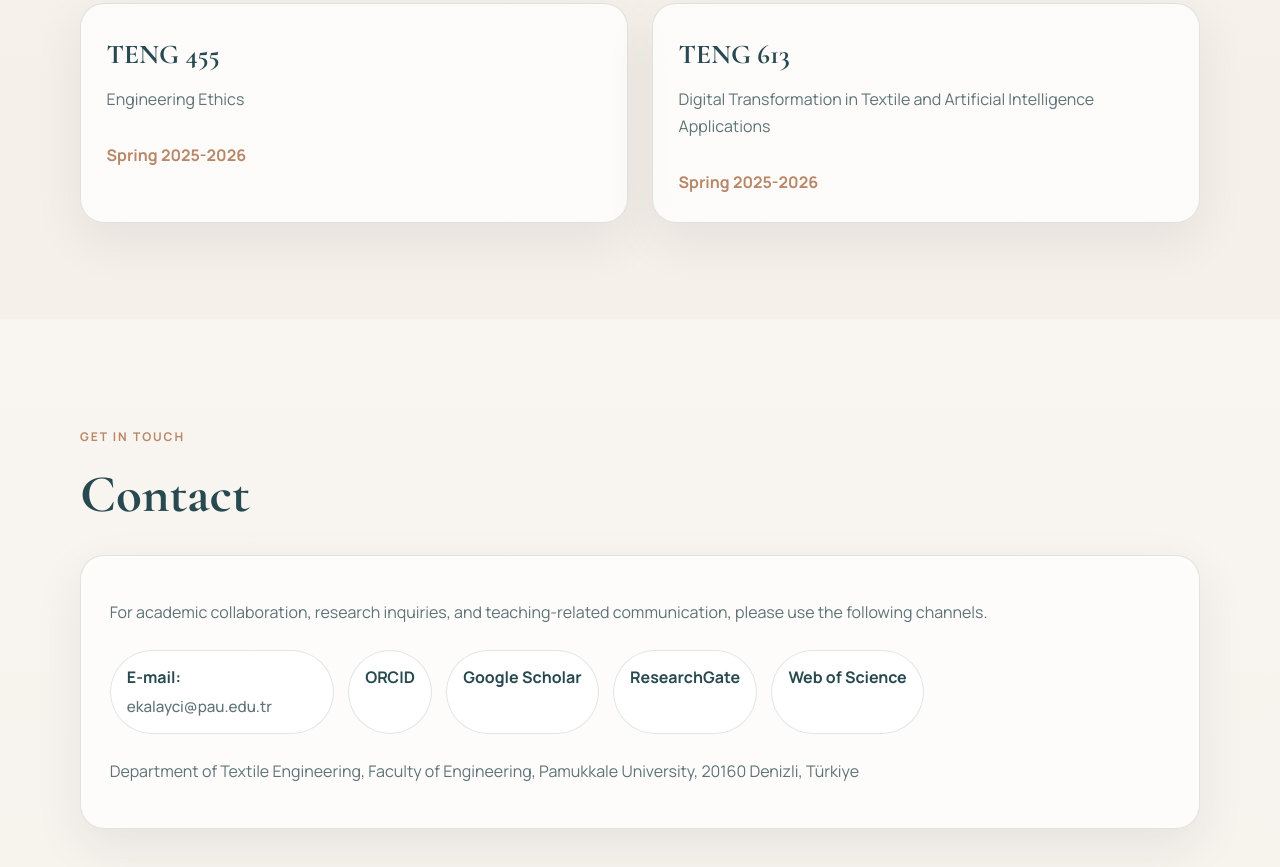
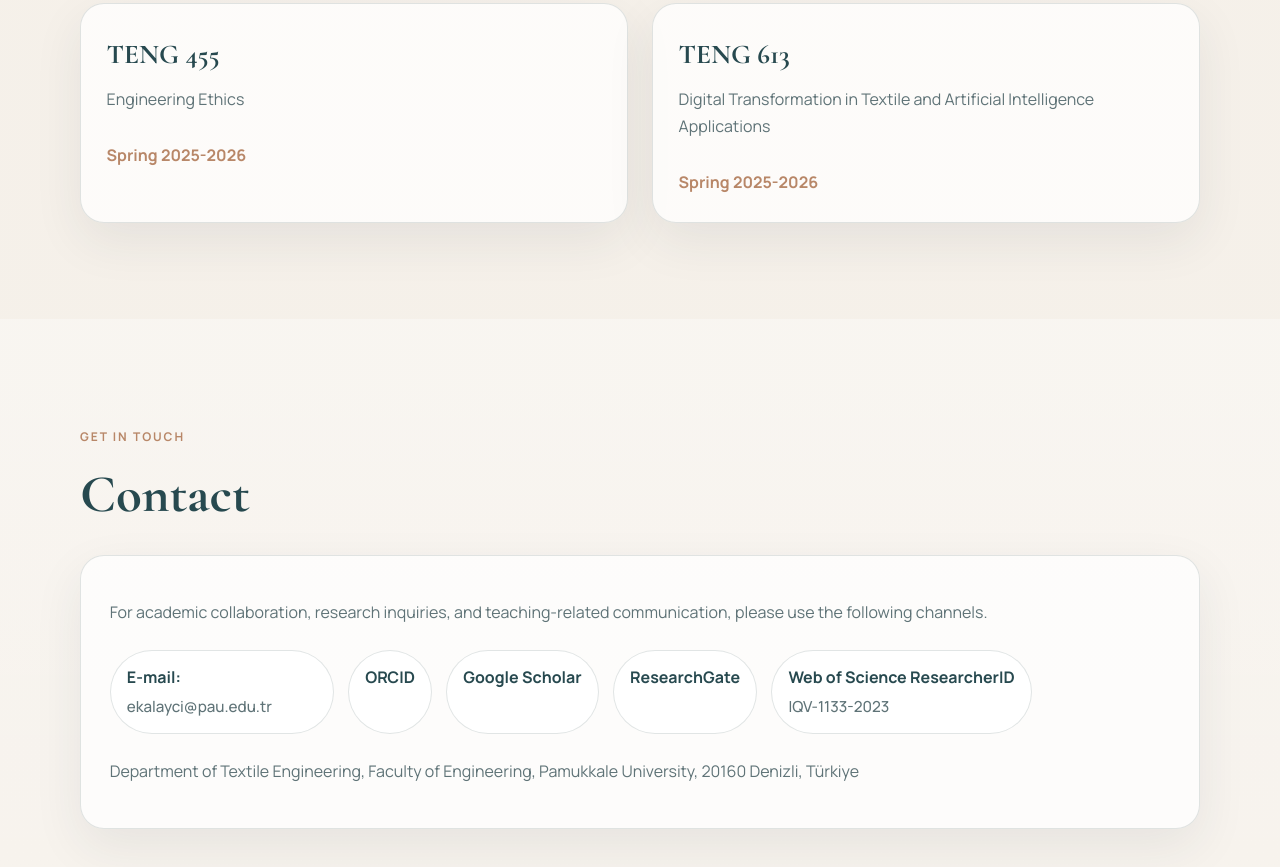
Before and after one commit to ecekalayci/ecekalayci.github.io, a plain HTML site: page index.html in a window 1280 px wide. Shown: the part 9880-10747 px from the top of the page. Drawn offline with nearby package versions, Linux system fonts and the light colour scheme.

Commit message:
Fix Scholar and show Web of Science ResearcherID as text

```diff
--- a/index.html
+++ b/index.html
@@ -196,7 +196,12 @@
             <a href="https://orcid.org/0000-0002-7331-7629" target="_blank" rel="noreferrer">ORCID</a>
             <a href="https://scholar.google.com/citations?user=Wpqmje4AAAAJ&hl=en" target="_blank" rel="noreferrer">Google Scholar</a>
             <a href="https://www.researchgate.net/profile/Ece-Kalayci" target="_blank" rel="noreferrer">ResearchGate</a>
-            <a href="https://www.webofscience.com/wos/author/record/KQF-7789-2024" target="_blank" rel="noreferrer">Web of Science</a>
+            <div class="contact-item">
+              <div class="contact-card-static">
+                <span class="contact-label">Web of Science ResearcherID</span>
+                <span class="contact-value">IQV-1133-2023</span>
+              </div>
+            </div>
           </div>
           <p class="contact-address" data-i18n="contact.address">Department of Textile Engineering, Faculty of Engineering, Pamukkale University, 20160 Denizli, Türkiye</p>
         </div>
--- a/style.css
+++ b/style.css
@@ -254,7 +254,7 @@ h3 { font-size: 1.7rem; }
 .contact-links { display: flex; flex-wrap: wrap; gap: 0.9rem; margin: 1.5rem 0; }
 .contact-links a { padding: 0.8rem 1rem; border-radius: 999px; background: var(--surface-strong); border: 1px solid var(--border); color: var(--accent-strong); font-weight: 700; }
 .contact-item { display: flex; }
-.contact-card-link { display: flex; flex-direction: column; align-items: flex-start; gap: 0.2rem; min-width: 14rem; }
+.contact-card-link, .contact-card-static { display: flex; flex-direction: column; align-items: flex-start; gap: 0.2rem; min-width: 14rem; padding: 0.8rem 1rem; border-radius: 999px; background: var(--surface-strong); border: 1px solid var(--border); }
 .contact-label { font-weight: 700; color: var(--accent-strong); }
 .contact-value { color: var(--muted); font-size: 0.95rem; font-weight: 500; }
 .reveal { opacity: 0; transform: translateY(22px); transition: opacity 0.7s ease, transform 0.7s ease; }
```
